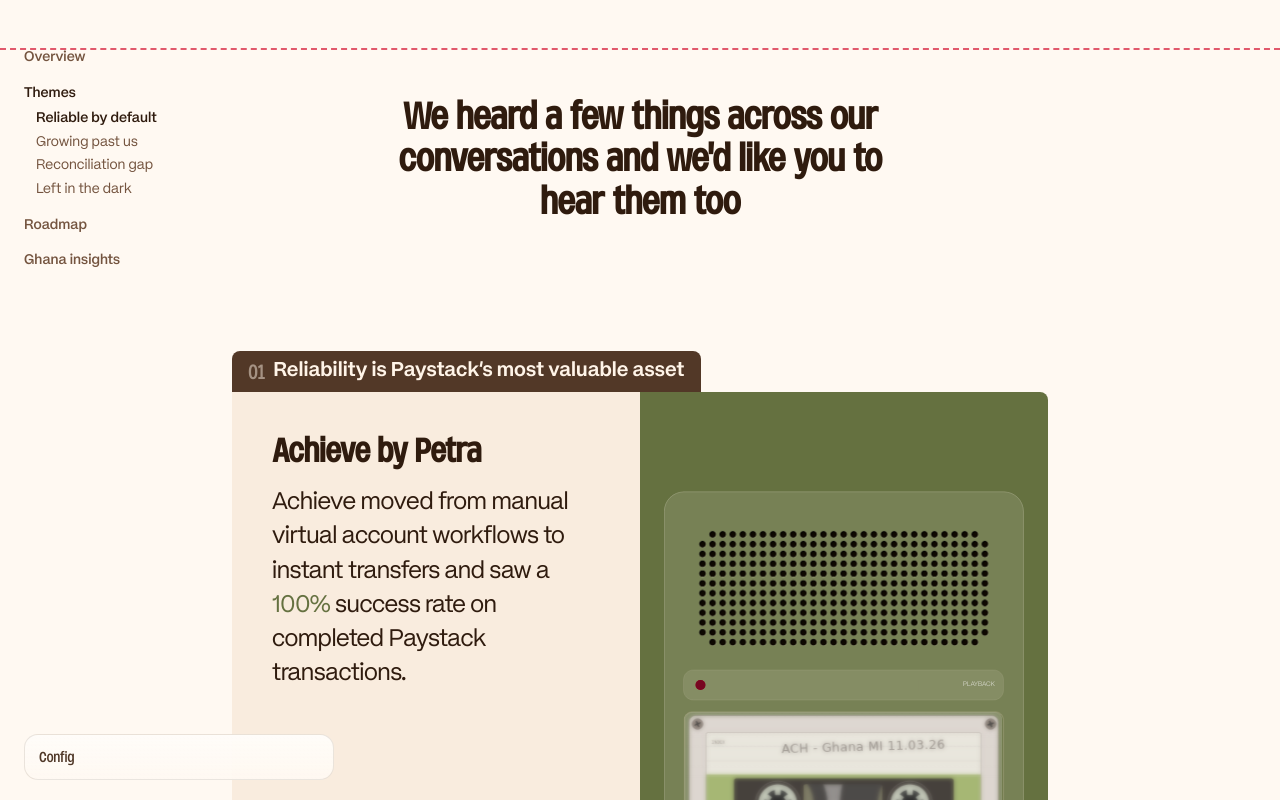
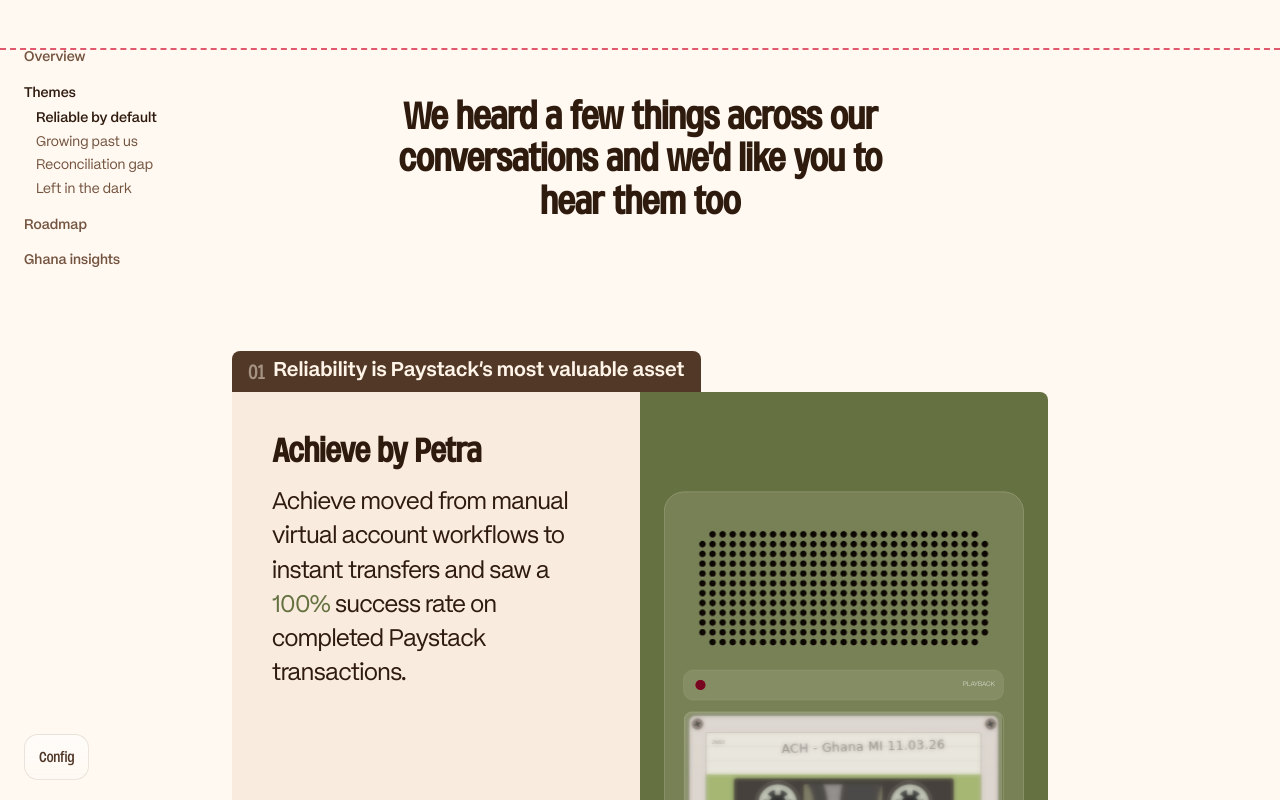
Before and after one commit to oye-paystack/ghana-interviews-theme-preview, a React (Vite) app: page / in a window 1280 px wide. Shown: the top 800 px of the page. Built offline with nearby package versions, Linux system fonts and the light colour scheme; a web font is replaced by a local one.

Commit message:
Refine pinned theme stage controls

```diff
--- a/src/features/theme-showcase/ConfigPopover.jsx
+++ b/src/features/theme-showcase/ConfigPopover.jsx
@@ -1,3 +1,4 @@
+import { useEffect, useRef } from "react";
 import styles from "./ConfigPopover.module.css";
 
 function ConfigPopover({
@@ -12,6 +13,7 @@
   showGridOverlay,
   isOpen,
   onToggle,
+  onClose,
   onSpacingChange,
   onThemeSpacingChange,
   onThemeHoldDistanceChange,
@@ -21,8 +23,33 @@
   onShowGridOverlayChange,
   onTextMorphEaseChange,
 }) {
+  const popoverRef = useRef(null);
+
+  useEffect(() => {
+    if (!isOpen) {
+      return undefined;
+    }
+
+    function handlePointerDown(event) {
+      if (popoverRef.current?.contains(event.target)) {
+        return;
+      }
+
+      onClose();
+    }
+
+    document.addEventListener("pointerdown", handlePointerDown);
+
+    return () => {
+      document.removeEventListener("pointerdown", handlePointerDown);
+    };
+  }, [isOpen, onClose]);
+
   return (
-    <aside className={`${styles.popover} ${isOpen ? styles.popoverOpen : ""}`}>
+    <aside
+      className={`${styles.popover} ${isOpen ? styles.popoverOpen : ""}`}
+      ref={popoverRef}
+    >
       <button
         className={styles.summaryButton}
         type="button"
--- a/src/features/theme-showcase/ConfigPopover.module.css
+++ b/src/features/theme-showcase/ConfigPopover.module.css
@@ -5,7 +5,8 @@
   z-index: 30;
   display: flex;
   flex-direction: column-reverse;
-  width: 310px;
+  width: fit-content;
+  max-width: 310px;
   overflow: hidden;
   border: 1px solid rgba(82, 56, 39, 0.12);
   border-radius: 14px;
@@ -15,6 +16,7 @@
 }
 
 .popoverOpen {
+  width: 310px;
   box-shadow: 0 12px 26px rgba(50, 34, 21, 0.12);
 }
 
@@ -22,7 +24,7 @@
   display: inline-flex;
   align-items: center;
   min-height: 44px;
-  width: 100%;
+  width: fit-content;
   padding: 10px 14px;
   border: 0;
   background: transparent;
--- a/src/features/theme-showcase/ThemeShowcaseSection.jsx
+++ b/src/features/theme-showcase/ThemeShowcaseSection.jsx
@@ -347,6 +347,7 @@
           showGridOverlay={showGridOverlay}
           isOpen={isConfigOpen}
           onToggle={() => setIsConfigOpen((open) => !open)}
+          onClose={() => setIsConfigOpen(false)}
           onSpacingChange={(value) => setOrbitSpacing(value)}
           onThemeSpacingChange={(value) => setThemeSpacing(value)}
           onThemeHoldDistanceChange={(value) => setThemeHoldDistance(value)}
```
Also changed, not shown: 1 other file (tests, documents, lock files or other folders).
